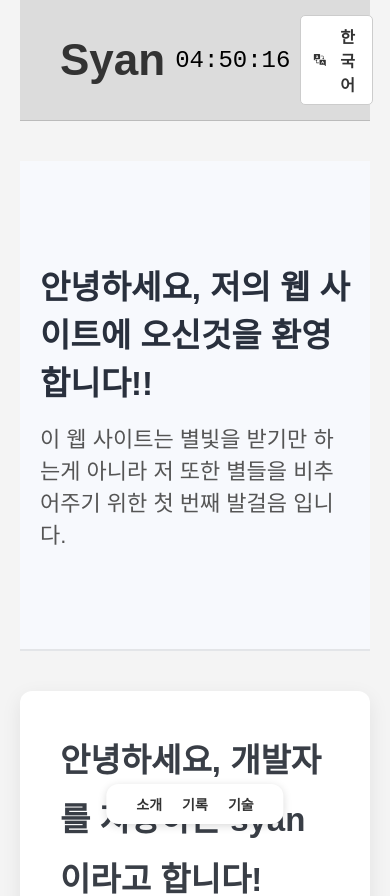
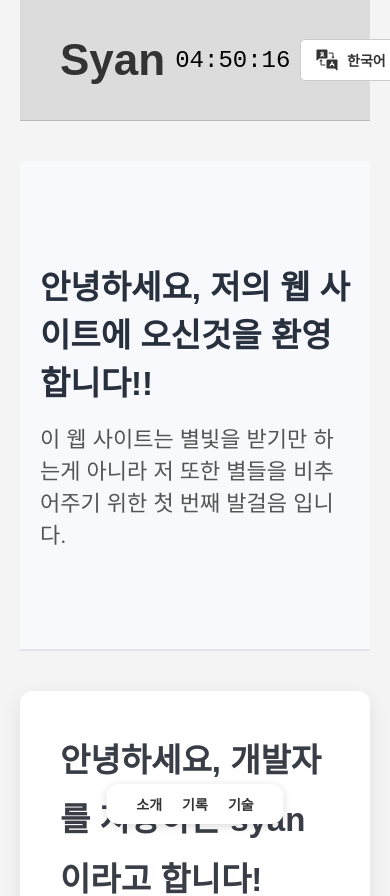
Before and after one commit to YongWook-syan/my_project, a website: page Building_Dream_by_me/public/index.html in a window 390 px wide. Shown: the top 896 px of the page. Drawn offline with nearby package versions, Linux system fonts and the light colour scheme; a script that the page names is missing; a web font is replaced by a local one.

Commit message:
모바일 환경에서 버튼 크기가 달라지는 현상 픽스

```diff
--- a/Building_Dream_by_me/public/Building_Dreams_by_me_CSS/button.css
+++ b/Building_Dream_by_me/public/Building_Dreams_by_me_CSS/button.css
@@ -9,6 +9,7 @@
 .language-toggle {
     display: flex; /* 아이콘과 텍스트를 가로로 정렬 */
     align-items: center; /* 세로 중앙 정렬 */
+    justify-content: center; /* 가운데 정렬 */
     background-color: #ffffff;
     border: 1px solid #ccc;
     border-radius: 5px;
@@ -17,6 +18,7 @@
     font-size: 16px;
     color: #333;
     transition: background-color 0.2s; /* 호버 시 부드러운 전환 효과 */
+    width: 110px; /* ✅ 고정 너비 적용 */
 }
 
 .language-toggle:hover {
@@ -43,6 +45,9 @@
 /* 선택된 언어 텍스트 */
 #selectedLanguageText {
     font-weight: bold;
+    white-space: nowrap;
+    overflow: hidden;
+    text-overflow: ellipsis;
 }
 
 /* 언어 선택 드롭다운 메뉴 (숨김 상태) */
@@ -227,3 +232,10 @@
   border: none;
   padding: 0;
 }
+/* 모바일 반응형 대응 */
+@media (max-width: 480px) {
+  .language-toggle {
+    width: 100px; /* 더 작게 설정 */
+    font-size: 14px;
+  }
+}
```
